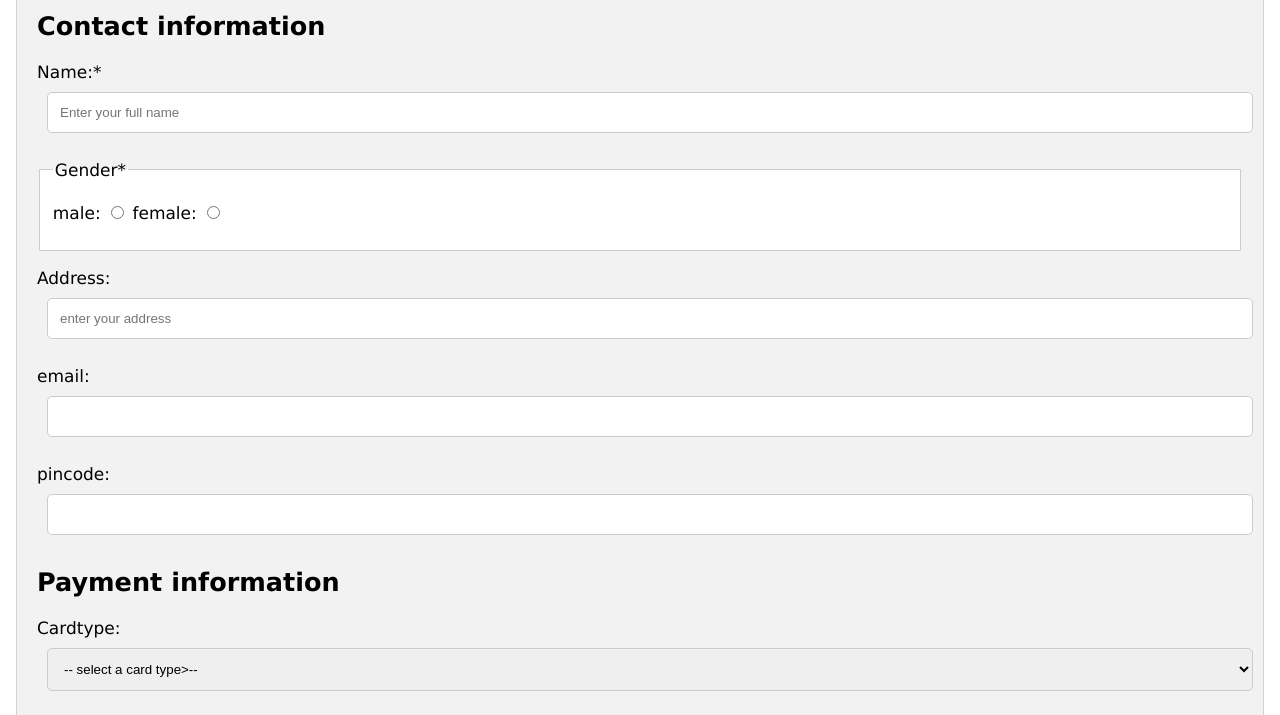
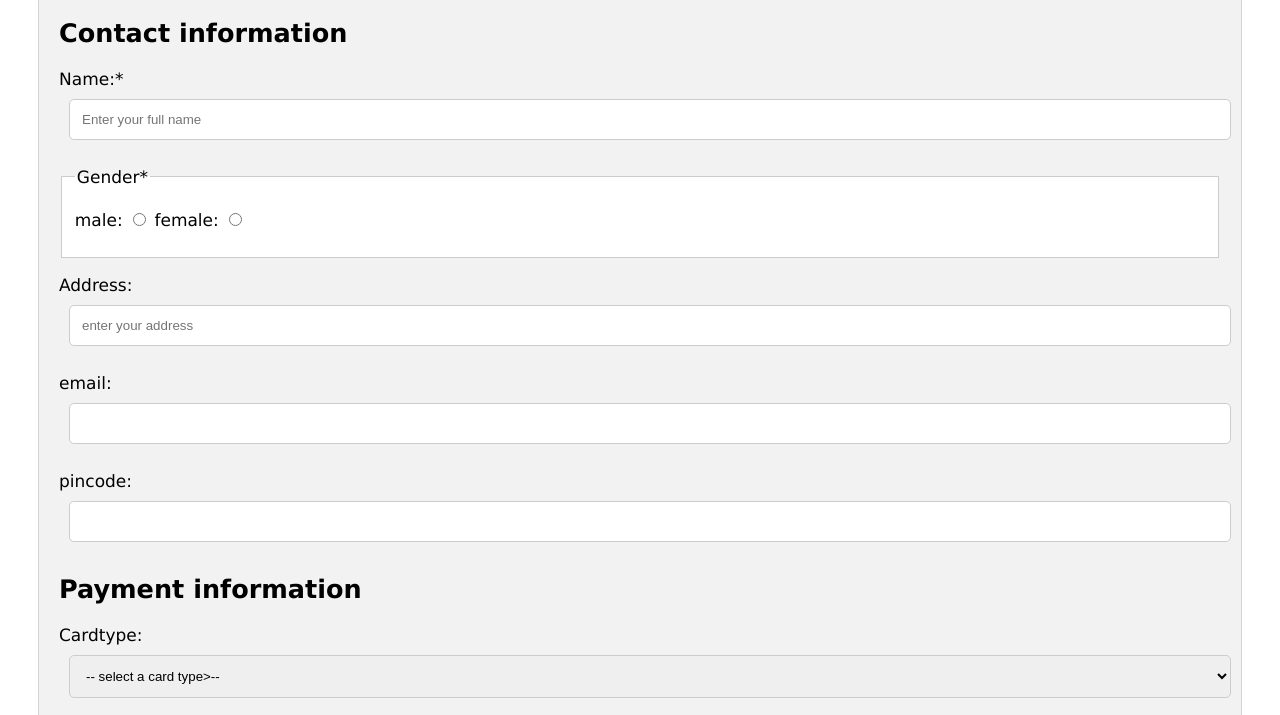
Before and after one commit to navyakarnam/mezone, a plain HTML site: page form.html in a window 1280 px wide. Shown: the part 138-853 px from the top of the page. Drawn offline with Linux system fonts and the light colour scheme.

Commit message:
changes made in form.css

```diff
--- a/formstyle.css
+++ b/formstyle.css
@@ -4,7 +4,7 @@
 
  body{
     font-family: Verdana, Geneva, Tahoma, sans-serif;
-    /*margin: 15px 30px;*/
+    margin: 15px 30px;
     font-size: 17px;
     padding: 8px;
  }
```
